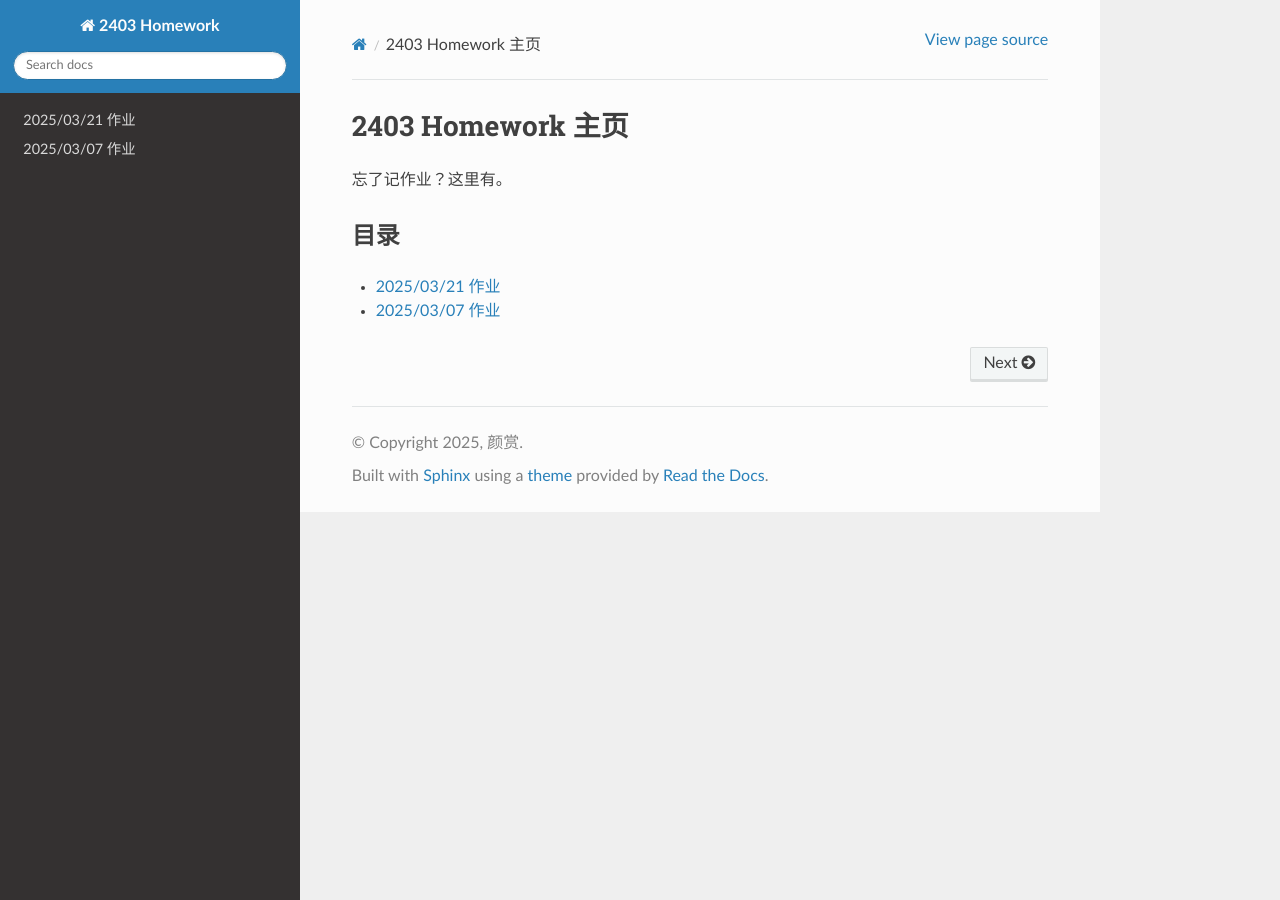
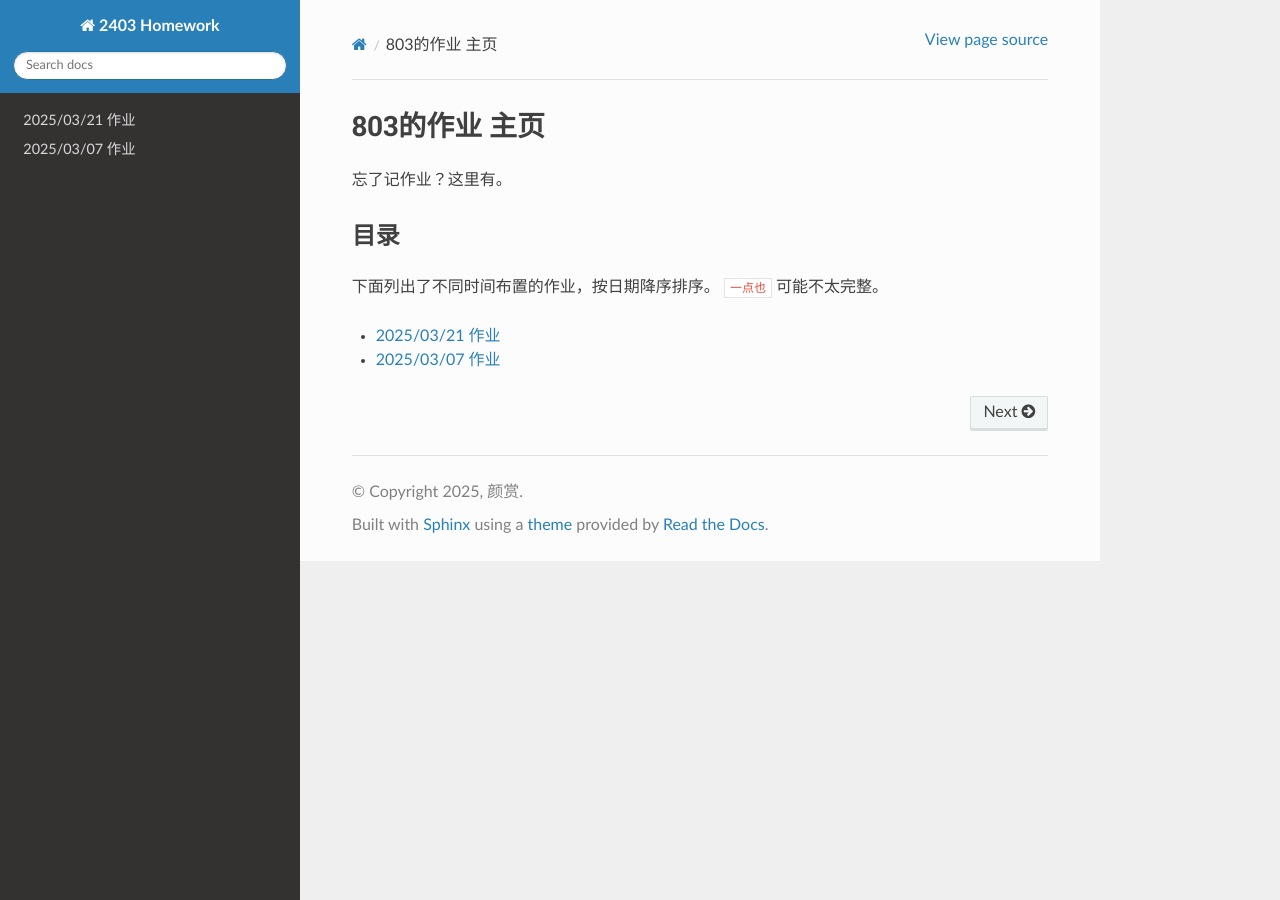
Before and after one commit to Sail-in-1024/2403-Homework, a Sphinx documentation site: the page built from docs/source/index.rst, in a window 1280 px wide. Built offline with Sphinx 7.4.7 and the Read the Docs theme 3.1.0, drawn with Linux system fonts in a browser that asks for light colours; cross-references to code outside the pages are shown as plain code.

Commit message:
更新 index.rst
增添了目录说明，微调了toctree的属性

```diff
--- a/docs/source/index.rst
+++ b/docs/source/index.rst
@@ -1,16 +1,17 @@
-2403 Homework 主页
-==================
+803的作业 主页
+==============
 
 忘了记作业？这里有。
 
 目录
 ----
 
+下面列出了不同时间布置的作业，按日期降序排序。 :del:`一点也` 可能不太完整。
+
 .. toctree::
-   :maxdepth: 4
+   :maxdepth: 1
    :glob:
    :reversed:
-   :titlesonly:
 
    homework*
    message*
```
